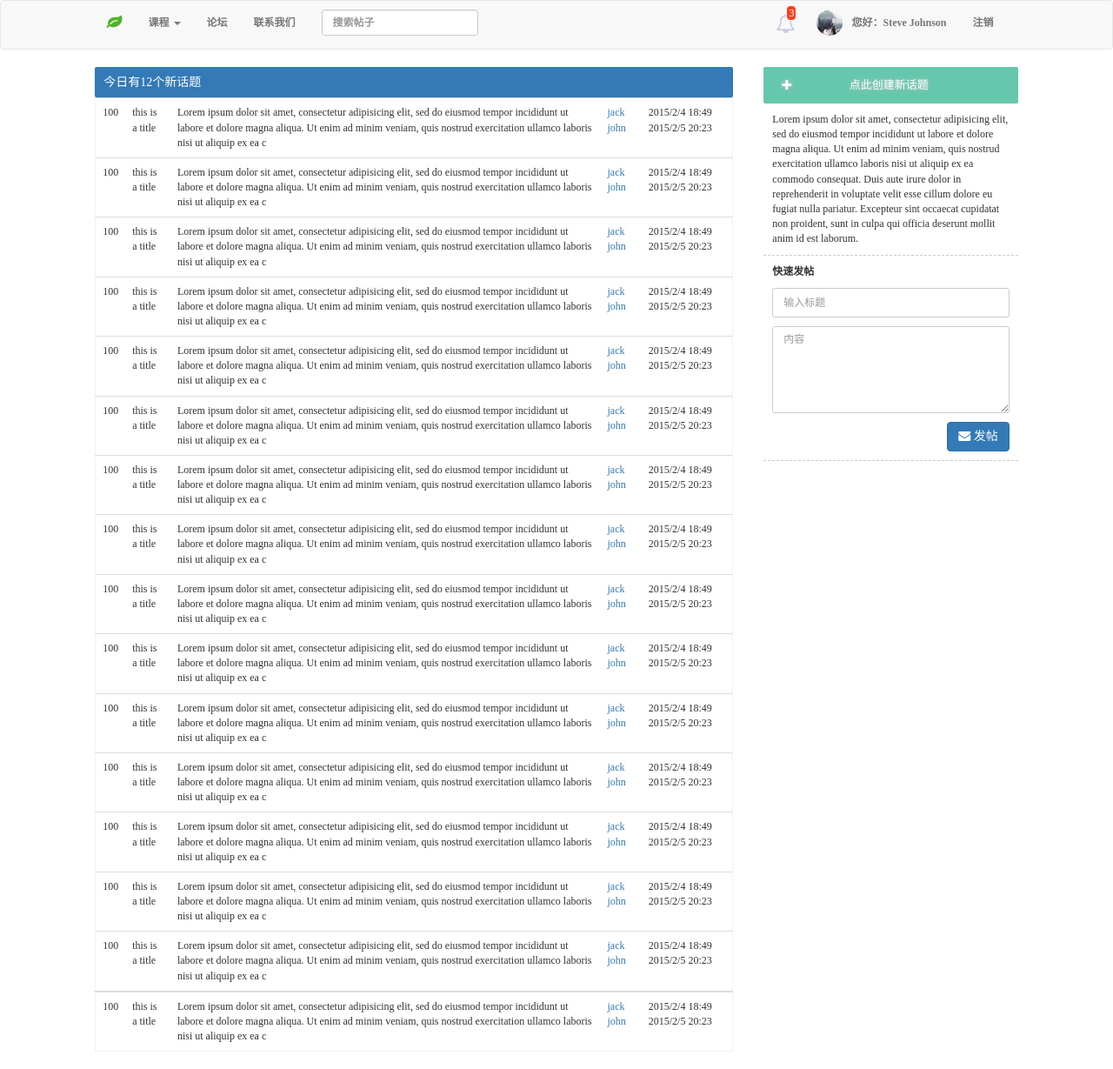
After one commit to ChenXL581X/Distributed-Course-Website, a PHP site: page /forum.php in a window 1280 px wide. The commit adds this page. Shown: the whole page at 87% size. Run offline with PHP 8.4, Linux system fonts and the light colour scheme.

Commit message:
css changes

```diff
--- a/HQDC/css/custom.css
+++ b/HQDC/css/custom.css
@@ -30,14 +30,19 @@ textarea, input[type="text"], input[type="password"], input[type="datetime"], in
     color: #858585;
     background-color: #fff;
     border:1px solid #ccc ;
-    -webkit-box-shadow: -webkit-box-shadow: 0 0 4px rgba(221, 216, 216, 0.74), 0 0 0px 1002px #FCFCFC inset;;
-    -moz-box-shadow: -moz-box-shadow: 0 0 4px rgba(221, 216, 216, 0.74), 0 0 0px 1002px #FCFCFC inset;;
-    box-shadow: box-shadow: 0 0 4px rgba(221, 216, 216, 0.74), 0 0 0px 1002px #FCFCFC inset;;
+    -webkit-box-shadow: -webkit-box-shadow: 0 0 4px rgba(221, 216, 216, 0.74), 0 0 0px 1002px #FCFCFC inset !important;
+    -moz-box-shadow: -moz-box-shadow: 0 0 4px rgba(221, 216, 216, 0.74), 0 0 0px 1002px #FCFCFC inset !important;
+    box-shadow: box-shadow: 0 0 4px rgba(221, 216, 216, 0.74), 0 0 0px 1002px #FCFCFC inset !important;
     -webkit-transition-duration: .1s;
     -moz-transition-duration: .1s;
     -o-transition-duration: .1s;
     transition-duration: .1s;
     width: 100% !important;
+}
+.form-control{
+   -webkit-box-shadow: -webkit-box-shadow: 0 0 4px rgba(221, 216, 216, 0.74), 0 0 0px 1002px #FCFCFC inset !important;
+    -moz-box-shadow: -moz-box-shadow: 0 0 4px rgba(221, 216, 216, 0.74), 0 0 0px 1002px #FCFCFC inset !important;
+    box-shadow: box-shadow: 0 0 4px rgba(221, 216, 216, 0.74), 0 0 0px 1002px #FCFCFC inset !important;
 }
 /**/
 .login-layout input[type="text"], .login-layout input[type="password"], .login-layout input[type="datetime"], .login-layout input[type="datetime-local"], .login-layout input[type="date"], .login-layout input[type="month"], .login-layout input[type="time"], .login-layout input[type="week"], .login-layout input[type="number"], .login-layout input[type="email"], .login-layout input[type="url"], .login-layout input[type="search"], .login-layout input[type="tel"], .login-layout input[type="color"] {
--- /dev/null
+++ b/HQDC/css/forum.css
@@ -0,0 +1,69 @@
+.forum-table{
+	border:1px solid #f3f3f3;
+}
+.forum-table tr{
+	cursor: pointer;
+	font-size: 12px;
+	transition:all .3s;
+}
+.forum-table tr:hover{
+	background: #337ab7;
+	color:#fff;
+
+}
+.forum-table tr:hover a{
+
+	color:#fff;
+
+}
+h6{
+	font-size: 14px;
+	background: #337ab7;
+	color:#fff;
+	border-radius: 2px;
+	padding: 10px;
+
+}
+.btn.new{
+background: #65C7AC;
+padding:11px;
+width: 100%;
+color:#fff;
+text-shadow:0 0 5px #ccc;
+border:none;
+border-radius: 2px;
+}
+.btn.new i{
+
+	margin-left: 10px;
+
+	margin-top: 3px;
+}
+.btn.new span{
+	margin-left: -30px;
+	font-size: 13px;
+}
+.section{
+	padding: 10px;
+	border-bottom: 1px dashed #ccc;
+}
+.right{
+	padding-left: 20px;
+	font-size: 12px;
+}
+.right .section b{
+
+}
+
+.section .form-control{
+	margin-top:10px;
+	font-size: 12px;
+	box-shadow: none;
+
+}
+.section textarea{
+	height:100px;
+}
+.section .btn{
+	margin-top: 10px;
+}
--- /dev/null
+++ b/HQDC/forum.php
@@ -0,0 +1,61 @@
+<?php
+include "includes/header.php"
+?>
+<link rel="stylesheet" type="text/css" href="css/forum.css">
+<div class="main">
+	<div class="row show-grid">
+      <div class="col-md-7 col-md-offset-1">
+		<h6>今日有<span>12</span>个新话题</h5>
+      	<table class="table forum-table">
+		<tbody>
+
+		</tbody>
+			<tr>
+				<td>100</td>
+				<td>this is a title</td>
+				<td>Lorem ipsum dolor sit amet, consectetur adipisicing elit, sed do eiusmod
+      	tempor incididunt ut labore et dolore magna aliqua. Ut enim ad minim veniam,
+      	quis nostrud exercitation ullamco laboris nisi ut aliquip ex ea c</td>
+				<td>
+					<a href="#">jack</a>
+					<a href="#">john</a>
+				</td>
+				<td>
+					<span>2015/2/4 18:49</span>
+					<span>2015/2/5 20:23</span>
+				</td>
+			</tr>
+		</table>
+      </div>
+      <div class="right col-md-3">
+      	<a class="btn btn-smaller new">
+      		<i class="fa fa-plus pull-left"></i>
+      		<span>点此创建新话题</span>
+      	</a>
+      	<div class="section">
+      	Lorem ipsum dolor sit amet, consectetur adipisicing elit, sed do eiusmod
+      		tempor incididunt ut labore et dolore magna aliqua. Ut enim ad minim veniam,
+      		quis nostrud exercitation ullamco laboris nisi ut aliquip ex ea commodo
+      		consequat. Duis aute irure dolor in reprehenderit in voluptate velit esse
+      		cillum dolore eu fugiat nulla pariatur. Excepteur sint occaecat cupidatat non
+      		proident, sunt in culpa qui officia deserunt mollit anim id est laborum.
+      	</div>
+      	<div class="section">
+      		<b>快速发帖</b>
+      		<form>
+			  <input class="form-control" type="text" placeholder="输入标题" />
+			  <textarea class="form-control" placeholder="内容"></textarea>
+			  <button type="submit" class="btn btn-primary pull-right">
+
+			  <i class="fa fa-envelope"></i>
+			  发帖</button>
+			  <div class="clear-both"></div>
+			</form>
+      	</div>
+      </div>
+    </div>
+</div>
+<script type="text/javascript" src="js/forum.js"></script>
+<?php
+include "includes/footer.php"
+?>
--- a/HQDC/includes/nav.php
+++ b/HQDC/includes/nav.php
@@ -29,23 +29,13 @@
                 <li><a href="#">One more separated link</a></li>
               </ul>
             </li>
-            <li class="dropdown">
-              <a href="#" class="dropdown-toggle" data-toggle="dropdown" role="button" aria-haspopup="true" aria-expanded="false">动态 <span class="caret"></span></a>
-              <ul class="dropdown-menu">
-                <li><a href="#">Action</a></li>
-                <li><a href="#">Another action</a></li>
-                <li><a href="#">Something else here</a></li>
-                <li role="separator" class="divider"></li>
-                <li><a href="#">Separated link</a></li>
-                <li role="separator" class="divider"></li>
-                <li><a href="#">One more separated link</a></li>
-              </ul>
-            </li>
+
+            <li><a href="forum.php">论坛</a></li>
             <li><a href="#">联系我们</a></li>
           </ul>
           <form class="navbar-form navbar-left" role="search" action="#" type="post">
             <div class="form-group">
-              <input type="text" class="form-control" placeholder="搜索课程">
+              <input type="text" class="form-control" placeholder="搜索帖子">
             </div>
 
           </form>
--- /dev/null
+++ b/HQDC/js/forum.js
@@ -0,0 +1,7 @@
+(function(){
+	for (var i =0;i<=3;i++) {
+			var tr = $('.table tr').clone();
+		$('.table').append(tr);
+	};
+
+})();
--- a/HQDC/login.php
+++ b/HQDC/login.php
@@ -33,7 +33,7 @@ include 'includes/header.php';
 													<i class="fa fa-coffee icon-coffee"></i>
 													您的登录信息
 												</h4>
-												<p>
+												<p class="intro-p">
 													请输入管理员提供的用户名和密码
 												</p>
 												<div class="space-6"></div>
```
Also changed, not shown: HQDC/css/login.css (+7 -1 lines).
